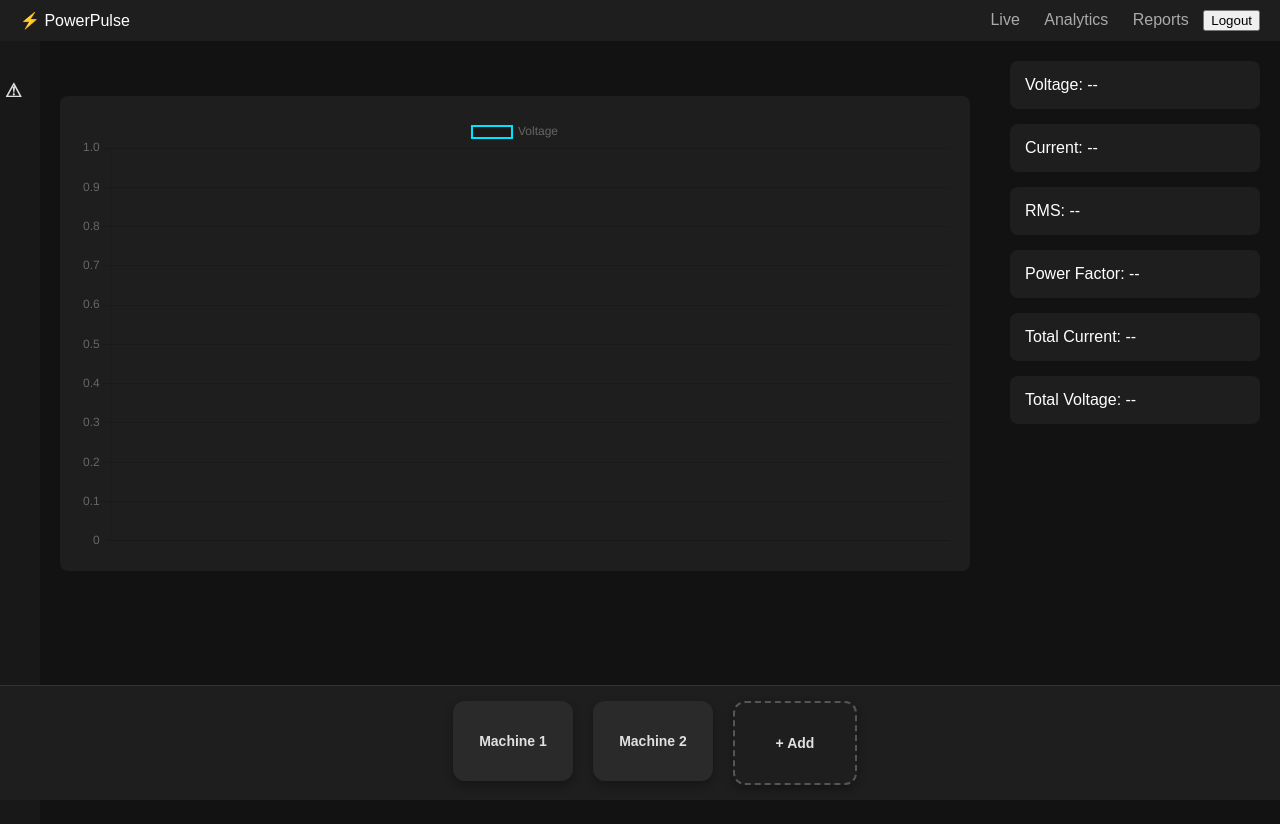
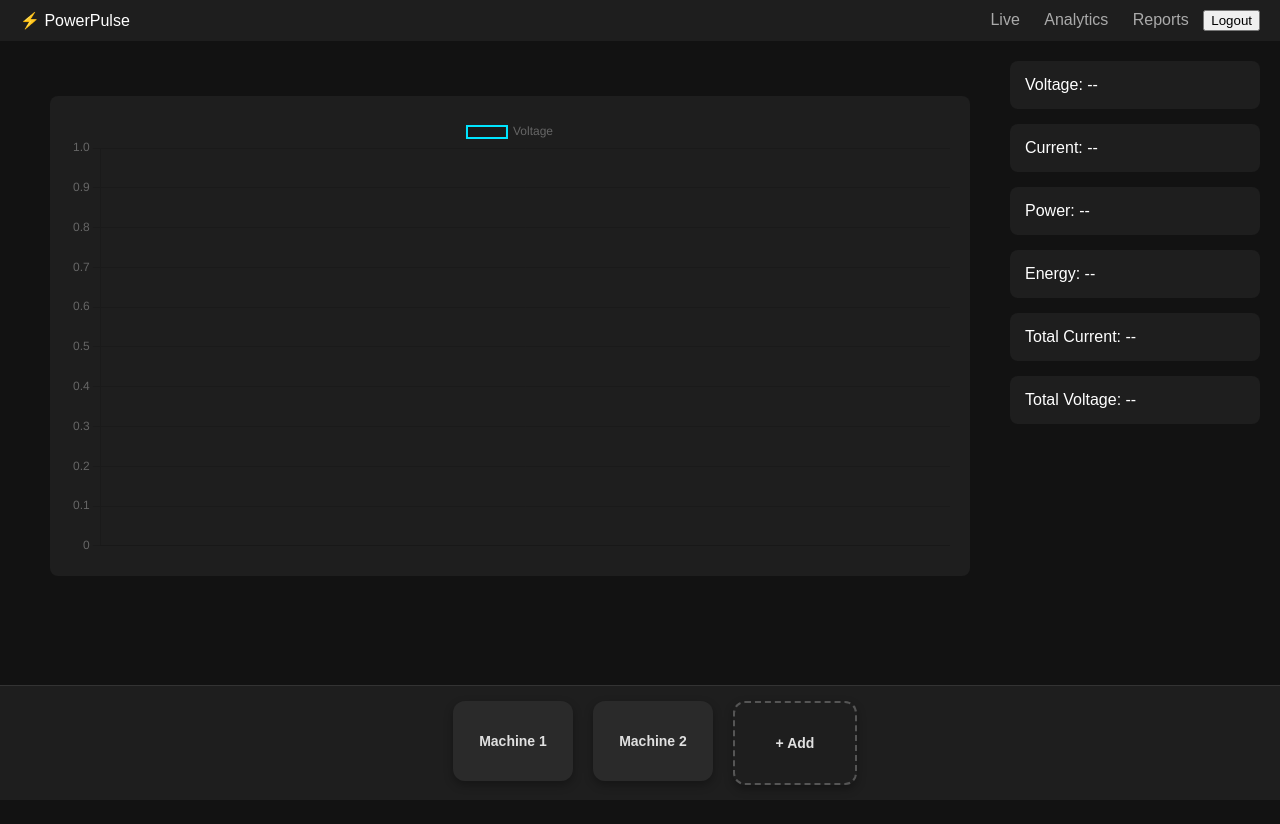
Before and after one commit to Gnanaprakash2307/PowerPulse, a plain HTML site: page dashboard.html in a window 1280 px wide. After the commit the page ends 800 px from the top, so only its background shows below. Drawn offline with nearby package versions, Linux system fonts and the light colour scheme; no server answers.

Commit message:
Update dashboard.html

```diff
--- a/dashboard.html
+++ b/dashboard.html
@@ -6,6 +6,7 @@
   <script src="https://cdn.jsdelivr.net/npm/chart.js"></script>
 </head>
 <body>
+  <!-- Top Navbar -->
   <div class="navbar">
     <div class="logo">⚡ PowerPulse</div>
     <div class="nav-links">
@@ -16,11 +17,7 @@
     </div>
   </div>
 
-  <div class="sidebar">
-    <h3>⚠</h3>
-    <ul></ul>
-  </div>
-
+  <!-- Main Content -->
   <div class="content">
     <div class="graph">
       <div class="c-container">
@@ -31,13 +28,14 @@
     <div class="main">
       <div class="card">Voltage: <span id="voltage">--</span></div>
       <div class="card">Current: <span id="current">--</span></div>
-      <div class="card">RMS: <span id="rms">--</span></div>
-      <div class="card">Power Factor: <span id="pf">--</span></div>
+      <div class="card">Power: <span id="power">--</span></div>
+      <div class="card">Energy: <span id="energy">--</span></div>
       <div class="card">Total Current: <span id="totalCurrent">--</span></div>
       <div class="card">Total Voltage: <span id="totalVoltage">--</span></div>
     </div>
   </div>
 
+  <!-- Footer -->
   <div class="footer">
     <div class="machine-card" onclick="loadMachine(1)">
       <h4>Machine 1</h4>
@@ -50,7 +48,9 @@
     </div>
   </div>
 
-  <!-- ✅ JS goes here, after canvas is loaded -->
-  <script src="script.js"></script>
+  <!-- JS -->
+  <script src="https://cdnjs.cloudflare.com/ajax/libs/PapaParse/5.4.1/papaparse.min.js"></script>
+<script src="script.js"></script>
+
 </body>
 </html>
```
